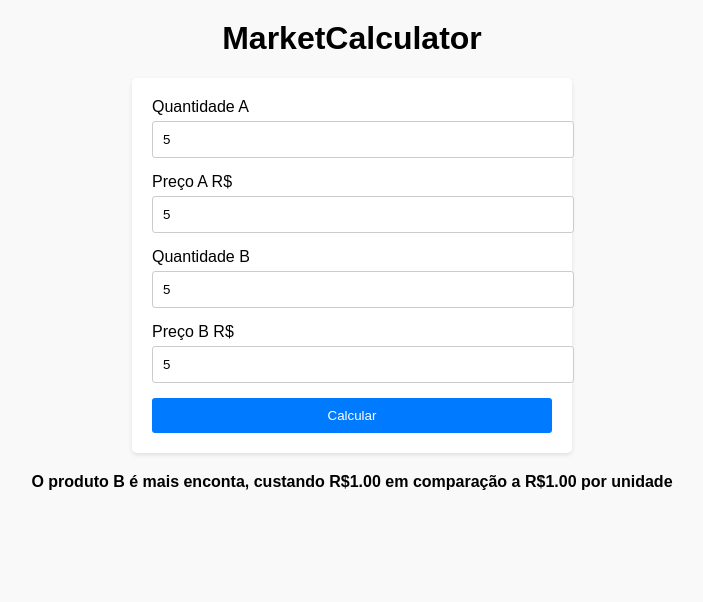
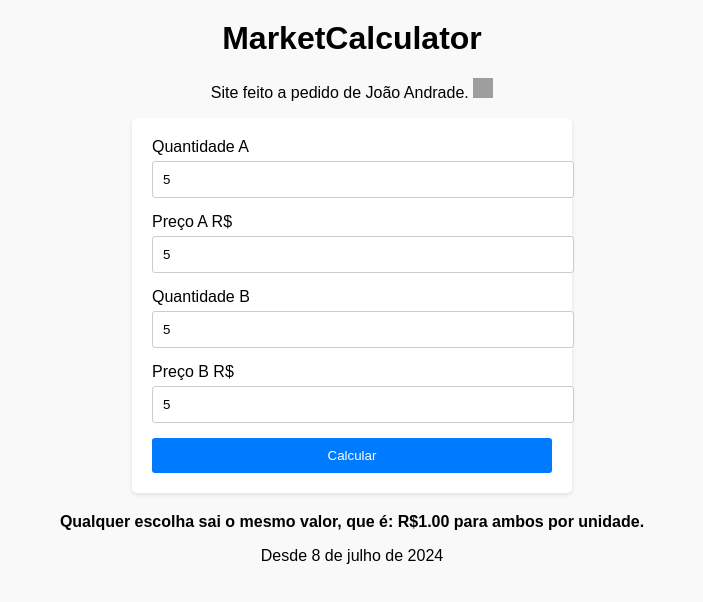
Before and after one commit to LFBG96/MarketCalculator, a plain HTML site: page index.html in a window 1280 px wide. Both pictures are taken after typing "5", "5", "5", "5" into the empty fields and a click on the button "Calcular". Shown: the whole page, without its empty margins (288-991 px from the left). Drawn offline with Linux system fonts and the light colour scheme; grey boxes are pictures that could not be loaded.

Commit message:
Add files via upload

```diff
--- a/index.html
+++ b/index.html
@@ -10,6 +10,11 @@
             background-color: #f9f9f9;
             margin: 0;
             padding: 0;
+        }
+        p{
+        text-align:center;
+
+
         }
 
         h1 {
@@ -53,6 +58,7 @@
             background-color: #0056b3;
         }
 
+
         #resultado {
             text-align: center;
             font-weight: bold;
@@ -61,7 +67,16 @@
     </style>
 </head>
 <body>
+
     <h1>MarketCalculator</h1>
+    <p>Site feito a pedido de João Andrade. <a href="https://www.instagram.com/joaobarsande?utm_source=ig_web_button_share_sheet&igsh=ZDNlZDc0MzIxNw==" target="_blank"><img
+    class="logoInstagram"
+    src="https://png.pngtree.com/png-clipart/20221119/ourmid/pngtree-instagram-social-media-christmas-hat-png-image_6445824.png"
+    alt="Instagram natal"
+    width="20" height="20">
+    </a>
+    </p>
+
     <form>
         <label for="qtdP1">Quantidade A</label>
         <input type="number" id="qtdP1">
@@ -79,9 +94,14 @@
     </form>
     <p id="resultado"></p>
 
+    <footer>
+    <p>Desde 8 de julho de 2024</p>
+    </footer>
+
+
     <script>
         var resultado = document.getElementById("resultado")
-        console.log("pA.value")
+        console.log("Funcionando")
         function Calcular(){
             var qtdP1 = parseFloat(document.getElementById('qtdP1').value);
             var qtdP2 = parseFloat(document.getElementById("qtdP2").value);
@@ -95,13 +115,19 @@
             if (p1 < p2){
                 p1 = p1.toFixed(2)
                 p2 = p2.toFixed(2)
-                resultado.innerText = `O produto A é mais enconta, custando R$${p1} em comparação a R$${p2} por unidade`
+                resultado.innerText = `O produto A é mais em conta, custando R$${p1} em comparação a R$${p2} por unidade.`
 
+            }
+            else if (p1 > p2){
+                p1 = p1.toFixed(2)
+                p2 = p2.toFixed(2)
+                resultado.innerText = `O produto B é mais em conta, custando R$${p2} em comparação a R$${p1} por unidade.`
             }
             else{
                 p1 = p1.toFixed(2)
                 p2 = p2.toFixed(2)
-                resultado.innerText = `O produto B é mais enconta, custando R$${p2} em comparação a R$${p1} por unidade`
+                resultado.innerText = `Qualquer escolha sai o mesmo valor, que é: R$${p2} para ambos por unidade.`
+
             }
 
         }
```
